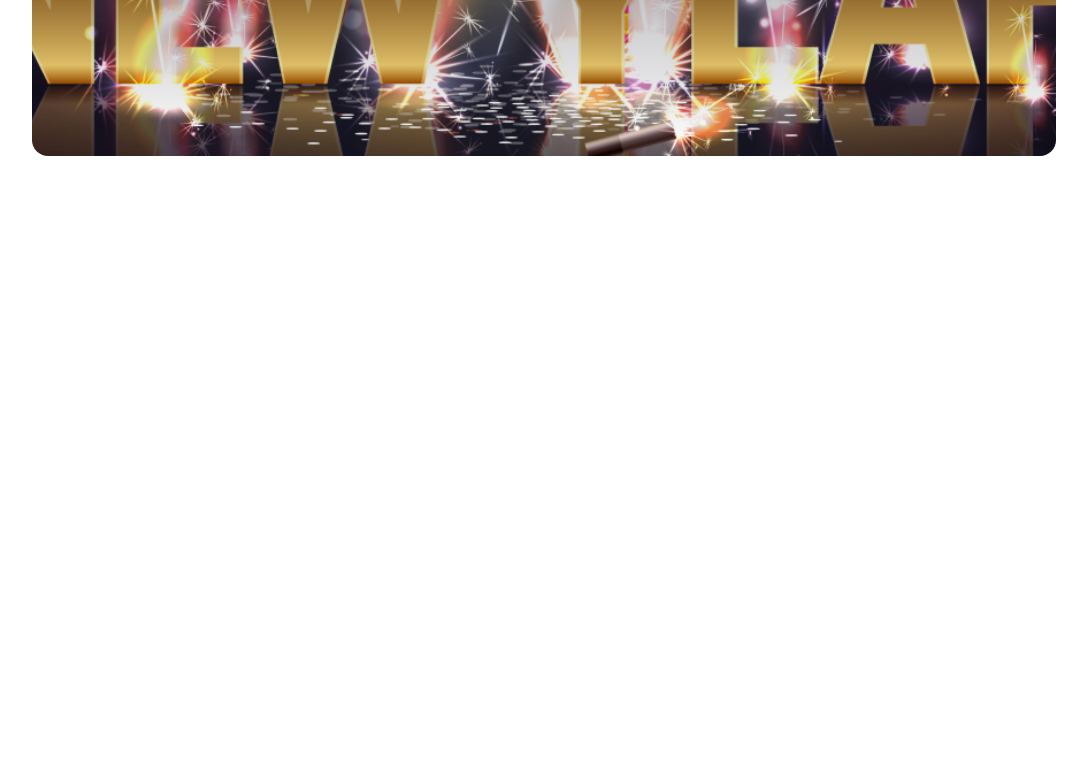
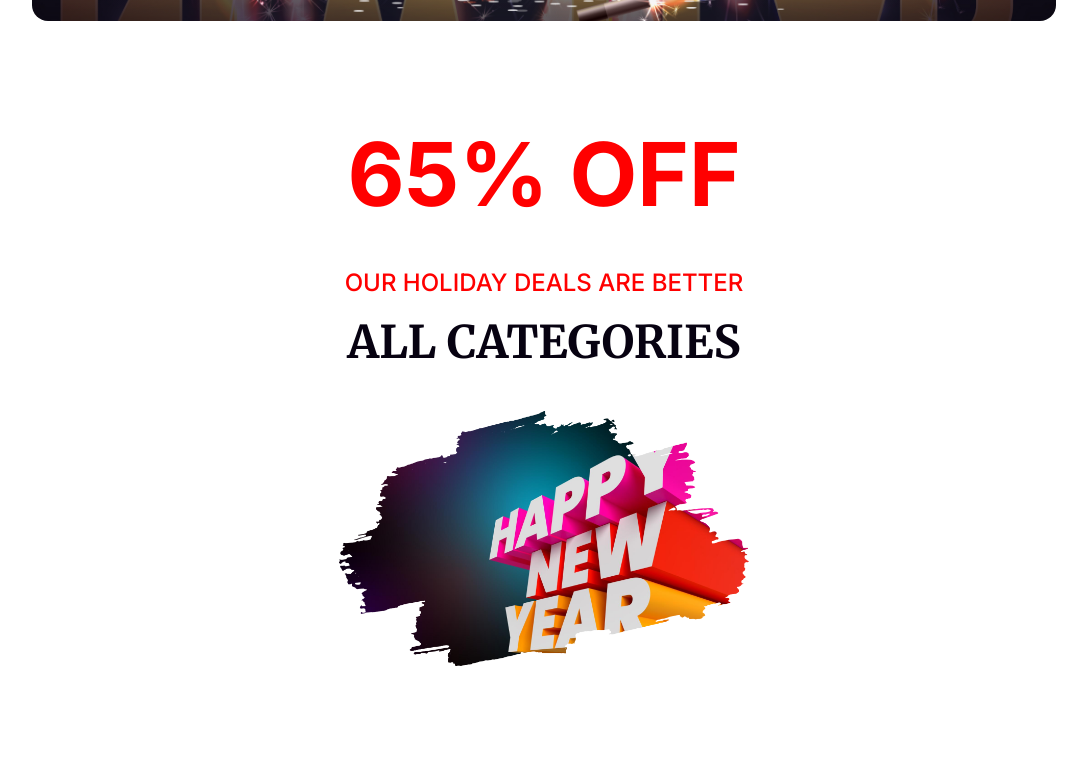
Before and after one commit to borhansiddque/new-year-offer, a plain HTML site: page index.html in a window 1280 px wide. Shown: the part 584-1354 px from the top of the page, without its empty margins (96-1183 px from the left). Before the commit the page ends 800 px from the top, so only its background shows below. Drawn offline with Linux system fonts and the light colour scheme.

Commit message:
Offers Section Done

```diff
--- a/index.html
+++ b/index.html
@@ -3,6 +3,7 @@
 <head>
     <meta charset="UTF-8">
     <meta name="viewport" content="width=device-width, initial-scale=1.0">
+    <link rel="shortcut icon" href="./icons/favicon.png" type="image/x-icon">
     <title>New Year Offer</title>
     <link rel="stylesheet" href="styles/style.css">
 </head>
@@ -18,7 +19,21 @@
         </div>
     </header>
     <main>
-
+        <div class="container">
+            <!-- 65% Off Section -->
+            <section class="percent-off">
+                <div class="percent-off-container">
+                    <h2 class="percent-off-text">65% OFF</h2>
+                    <div class="percent-off-titles-container">
+                        <p class="percent-off-subtitle">OUR HOLIDAY DEALS ARE BETTER</p>
+                        <h3 class="percent-off-title">ALL CATEGORIES</h3>
+                    </div>
+                    <div class="percent-off-img">
+                        <img src="./images/happy-new-year.png" alt="">
+                    </div>
+                </div>
+            </section>
+        </div>
     </main>
     <footer></footer>
 </body>
--- a/styles/style.css
+++ b/styles/style.css
@@ -40,7 +40,7 @@ header {
     background-position: center;
     background-size: cover;
     background-repeat: no-repeat;
-    padding: 170px 0px;
+    padding: 150px 0px;
     display: flex;
     align-items: center;
     justify-content: center;
@@ -50,7 +50,7 @@ header {
 .hero-section-content {
     text-align: center;
     color: #fff;
-    width: 50%;
+    width: 60%;
 }
 
 .hero-subtitle {
@@ -65,3 +65,50 @@ header {
     line-height: 95px;
     margin-top: 25px;
 }
+
+/* 65% Off Section Style */
+.percent-off {
+    margin: 100px 0px;
+    display: flex;
+    align-items: center;
+    justify-content: center;
+}
+
+.percent-off-container {
+    text-align: center;
+}
+
+.percent-off-text {
+    color: #ff0000;
+    font-size: 88px;
+    font-weight: 700;
+    line-height: 107px;
+    font-family: "Inter", serif;
+}
+
+.percent-off-titles-container {
+    margin: 40px 0px;
+}
+
+.percent-off-subtitle {
+    color: #ff0000;
+    font-size: 24px;
+    font-weight: 500;
+    line-height: 29px;
+}
+
+.percent-off-title {
+    color: #070211;
+    font-size: 45px;
+    font-weight: 700;
+    line-height: 58px;
+    margin-top: 16px;
+}
+
+.percent-off-img {
+    width: 410px;
+}
+
+.percent-off-img img {
+    width: 100%;
+}
```
Also changed, not shown: icons/favicon.png (added).
